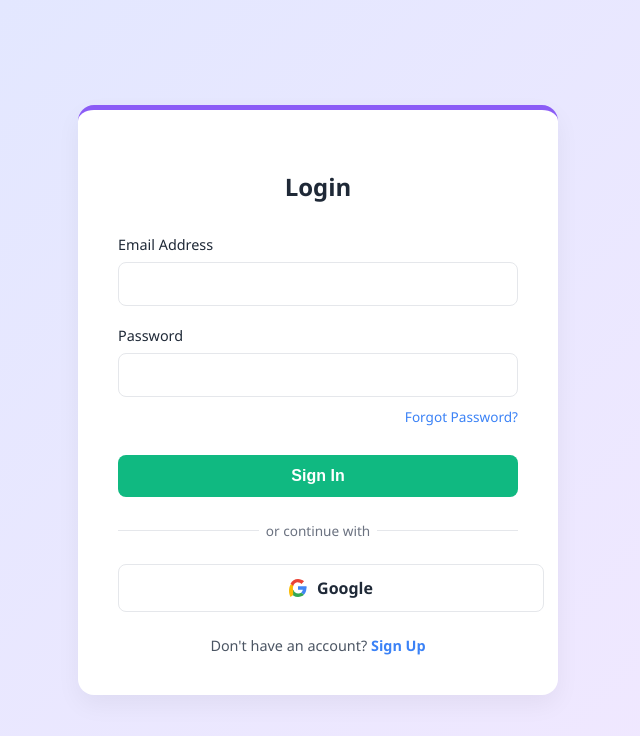
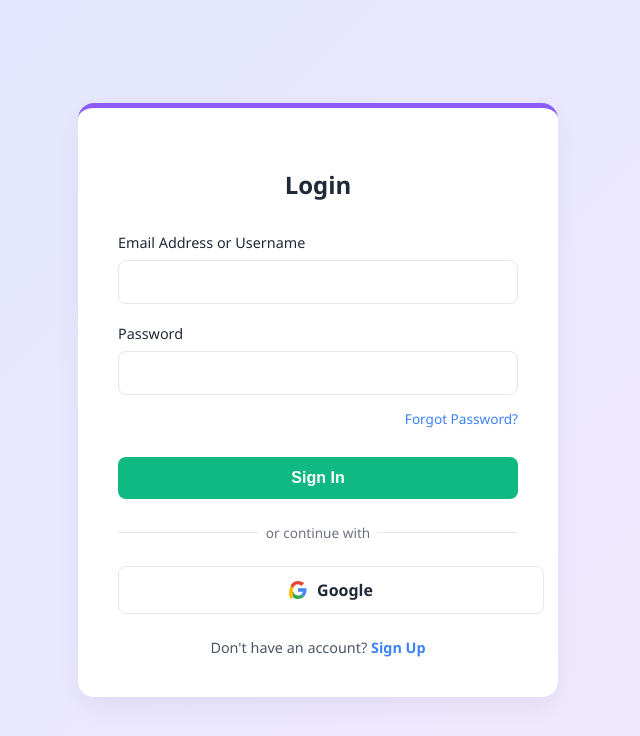
Before and after one commit to kanishka-tiwari/Universal-Login, a Flask app: page / in a window 1280 px wide. Shown: the top 736 px of the page, without its empty margins (322-962 px from the left). Run offline with Flask 3, Linux system fonts and the light colour scheme.

Commit message:
add custom username or email option during authentication login workflow processing

```diff
--- a/app.py
+++ b/app.py
@@ -5,17 +5,16 @@ import requests
 app = Flask(__name__)
 app.secret_key = os.urandom(24)
 
-# Google OAuth Configuration
 GOOGLE_CLIENT_ID = os.environ.get('GOOGLE_CLIENT_ID')
 GOOGLE_CLIENT_SECRET = os.environ.get('GOOGLE_CLIENT_SECRET')
 GOOGLE_DISCOVERY_URL = "https://accounts.google.com/.well-known/openid-configuration"
 
-# Mock database tracking credentials and active device session tokens
-USER_DB = {}          # format: {email: password}
-ACTIVE_SESSIONS = {}  # format: {email: session_id}
+# Updated database mapping formats
+USERS = {}         # Stores registration metadata profiles: {username: {"email": email, "password": password}}
+EMAIL_MAP = {}     # Relates registration emails directly back to usernames: {email: username}
+ACTIVE_SESSIONS = {}
 
 def validate_password(password):
-    """Enforces standard registration criteria: 8+ chars, 1 number, 1 uppercase."""
     if len(password) < 8:
         return "Password must be at least 8 characters long."
     if not any(char.isdigit() for char in password):
@@ -33,44 +32,60 @@ def index():
 @app.route('/auth', methods=['POST'])
 def auth():
     action = request.args.get('action', 'login')
-    email = request.form.get('email').strip().lower()
-    password = request.form.get('password')
 
     if action == 'signup':
-        if email in USER_DB:
-            return "<h1>Account already exists! Go back and login.</h1>", 400
+        username = request.form.get('identifier').strip().lower()
+        email = request.form.get('email').strip().lower()
+        password = request.form.get('password')
 
-        # password validation gate check
+        if username in USERS:
+            return "<h1>Username already taken! Go back and try another.</h1>", 400
+        if email in EMAIL_MAP:
+            return "<h1>Email already registered! Go back and login.</h1>", 400
+
         password_error = validate_password(password)
         if password_error:
             return f"<h1>Registration Failed</h1><p>{password_error}</p><a href='/'>Go Back</a>", 400
 
-        USER_DB[email] = password
+        # Write registration configuration profiles across maps
+        USERS[username] = {"email": email, "password": password}
+        EMAIL_MAP[email] = username
 
-        # create user session variables
-        session['user'] = email
+        session['user'] = username
         current_session_token = os.urandom(16).hex()
         session['session_token'] = current_session_token
-        ACTIVE_SESSIONS[email] = current_session_token
+        ACTIVE_SESSIONS[username] = current_session_token
         return redirect(url_for('dashboard'))
 
     elif action == 'login':
-        if email in USER_DB and USER_DB[email] == password:
-            # multi-device session manager validation logic override
-            current_session_token = os.urandom(16).hex()
-            session['user'] = email
-            session['session_token'] = current_session_token
-            ACTIVE_SESSIONS[email] = current_session_token
-            return redirect(url_for('dashboard'))
-        else:
-            return "<h1>Invalid email or password!</h1>", 401
+        identifier = request.form.get('identifier').strip().lower()
+        password = request.form.get('password')
+
+        # Derive target user account record context
+        target_username = None
+        if identifier in USERS:
+            target_username = identifier
+        elif identifier in EMAIL_MAP:
+            target_username = EMAIL_MAP[identifier]
+
+        if not target_username:
+            return jsonify({"error": "This email or username is not registered. Sign Up to make a new account."}), 404
+
+        if USERS[target_username]["password"] != password:
+            return jsonify({"error": "Invalid password."}), 401
+
+        current_session_token = os.urandom(16).hex()
+        session['user'] = target_username
+        session['session_token'] = current_session_token
+        ACTIVE_SESSIONS[target_username] = current_session_token
+        return redirect(url_for('dashboard'))
 
     return redirect(url_for('index'))
 
 @app.route('/forgot-password', methods=['POST'])
 def forgot_password():
     email = request.form.get('email').strip().lower()
-    if email in USER_DB:
+    if email in EMAIL_MAP:
         return jsonify({"message": f"Success! A verification reset sequence has been initiated for {email}."}), 200
     return jsonify({"error": "This email address is not registered in our system."}), 404
 
@@ -101,29 +116,32 @@ def callback():
     }
     token_response = requests.post(token_endpoint, data=token_data).json()
 
-    # Mock account creation or mapping logic step for social logins
     email = token_response.get("email", "google_user@example.com")
+    username = email.split('@')[0]
+
+    if username not in USERS:
+        USERS[username] = {"email": email, "password": None}
+        EMAIL_MAP[email] = username
+
     current_session_token = os.urandom(16).hex()
-    session['user'] = email
+    session['user'] = username
     session['session_token'] = current_session_token
-    ACTIVE_SESSIONS[email] = current_session_token
+    ACTIVE_SESSIONS[username] = current_session_token
     return redirect(url_for('dashboard'))
 
 @app.route('/dashboard')
 def dashboard():
-    # Route Protection Check: Block direct URL hits if unauthenticated
     if 'user' not in session:
         return redirect(url_for('index'))
 
-    # Active concurrent device confirmation session token verification check
     user = session['user']
     if ACTIVE_SESSIONS.get(user) != session.get('session_token'):
         session.clear()
         return "<h1>Session expired. Logged in from another device.</h1><a href='/'>Login Again</a>", 401
 
-    return """
+    return f"""
     <div style="display: flex; flex-direction: column; justify-content: center; align-items: center; height: 100vh; font-family: 'Segoe UI', sans-serif; background: linear-gradient(135deg, #E0E7FF 0%, #F3E8FF 100%); margin: 0;">
-        <h1 style="font-size: 2.5rem; color: #1F2937; text-align: center; padding: 0 20px;">Welcome to your Application!<br><span style="color: #10B981;">Authentication Successful.</span></h1>
+        <h1 style="font-size: 2.5rem; color: #1F2937; text-align: center; padding: 0 20px;">Welcome, {user}!<br><span style="color: #10B981;">Authentication Successful.</span></h1>
         <a href="/logout" style="margin-top: 20px; padding: 10px 20px; background-color: #F43F5E; color: white; text-decoration: none; font-weight: bold; border-radius: 8px; box-shadow: 0 4px 10px rgba(0,0,0,0.1);">Logout</a>
     </div>
     """
--- a/templates/index.html
+++ b/templates/index.html
@@ -70,9 +70,17 @@
             border-color: var(--primary-blue);
         }
 
+        .error-text {
+            color: var(--coral);
+            font-size: 0.8rem;
+            margin-top: 0.35rem;
+            display: none;
+            font-weight: 500;
+        }
+
         .forgot-link-container {
             text-align: right;
-            margin-top: -0.75rem;
+            margin-top: -0.5rem;
             margin-bottom: 1.25rem;
         }
 
@@ -160,7 +168,6 @@
             font-weight: 600;
         }
 
-        /* Modal Styles */
         .modal {
             display: none;
             position: fixed;
@@ -216,12 +223,21 @@
 
     <form id="auth-form" action="/auth?action=login" method="POST">
         <div class="form-group">
+            <label id="identifier-label" for="identifier">Email Address or Username</label>
+            <input type="text" id="identifier" name="identifier" required>
+            <div id="identifier-error" class="error-text"></div>
+        </div>
+
+        <div class="form-group" id="signup-email-group" style="display: none;">
             <label for="email">Email Address</label>
-            <input type="email" id="email" name="email" required>
+            <input type="email" id="email" name="email">
+            <div id="signup-email-error" class="error-text"></div>
         </div>
+
         <div class="form-group">
             <label for="password">Password</label>
             <input type="password" id="password" name="password" minlength="8" required>
+            <div id="password-error" class="error-text"></div>
         </div>
 
         <div class="forgot-link-container" id="forgot-container">
@@ -271,24 +287,39 @@
         const form = document.getElementById('auth-form');
         const forgotContainer = document.getElementById('forgot-container');
 
+        const identifierLabel = document.getElementById('identifier-label');
+        const signupEmailGroup = document.getElementById('signup-email-group');
+        const emailInput = document.getElementById('email');
+
+        document.getElementById('identifier-error').style.display = 'none';
+        document.getElementById('signup-email-error').style.display = 'none';
+        document.getElementById('password-error').style.display = 'none';
+
         if (isLogin) {
             formTitle.innerText = "Login";
             submitBtn.innerText = "Sign In";
             submitBtn.style.background = "var(--primary-green)";
             toggleContainer.innerHTML = `Don't have an account? <a href="#" onclick="toggleForm(event)">Sign Up</a>`;
             form.action = "/auth?action=login";
-            forgotContainer.style.display = "block"; // Show forgot password link
+            forgotContainer.style.display = "block";
+
+            identifierLabel.innerText = "Email Address or Username";
+            signupEmailGroup.style.display = "none";
+            emailInput.removeAttribute('required');
         } else {
             formTitle.innerText = "Sign Up";
             submitBtn.innerText = "Create Account";
             submitBtn.style.background = "var(--primary-blue)";
             toggleContainer.innerHTML = `Already have an account? <a href="#" onclick="toggleForm(event)">Login</a>`;
             form.action = "/auth?action=signup";
-            forgotContainer.style.display = "none"; // Hide forgot password link
+            forgotContainer.style.display = "none";
+
+            identifierLabel.innerText = "Custom Username";
+            signupEmailGroup.style.display = "block";
+            emailInput.setAttribute('required', 'true');
         }
     }
 
-    // Modal Display Logic
     function openModal(e) {
         e.preventDefault();
         document.getElementById('forgot-modal').style.display = 'flex';
@@ -299,7 +330,6 @@
         document.getElementById('forgot-form').reset();
     }
 
-    // Close modal if user clicks outside the inner card box
     window.onclick = function(event) {
         const modal = document.getElementById('forgot-modal');
         if (event.target == modal) {
@@ -307,7 +337,45 @@
         }
     }
 
-    // Submit processing logic via asynchronous backend call
+    document.getElementById('auth-form').addEventListener('submit', async (e) => {
+        const form = e.target;
+        const currentAction = new URLSearchParams(form.action.split('?')[1]).get('action');
+
+        if (currentAction === 'login') {
+            e.preventDefault();
+
+            const identErr = document.getElementById('identifier-error');
+            const passErr = document.getElementById('password-error');
+            identErr.style.display = 'none';
+            passErr.style.display = 'none';
+
+            const formData = new URLSearchParams(new FormData(form));
+
+            try {
+                const response = await fetch(form.action, {
+                    method: 'POST',
+                    headers: { 'Content-Type': 'application/x-www-form-urlencoded' },
+                    body: formData
+                });
+
+                if (response.ok) {
+                    window.location.href = response.url;
+                } else {
+                    const result = await response.json();
+                    if (response.status === 404) {
+                        identErr.innerText = result.error;
+                        identErr.style.display = 'block';
+                    } else if (response.status === 401) {
+                        passErr.innerText = result.error;
+                        passErr.style.display = 'block';
+                    }
+                }
+            } catch (err) {
+                console.error(err);
+            }
+        }
+    });
+
     document.getElementById('forgot-form').addEventListener('submit', async (e) => {
         e.preventDefault();
         const email = document.getElementById('forgot-email').value;
@@ -315,19 +383,17 @@
         try {
             const response = await fetch('/forgot-password', {
                 method: 'POST',
-                headers: {
-                    'Content-Type': 'application/x-www-form-urlencoded',
-                },
+                headers: { 'Content-Type': 'application/x-www-form-urlencoded' },
                 body: `email=${encodeURIComponent(email)}`
             });
 
             const result = await response.json();
 
             if (response.ok) {
-                alert(result.message); // Successful match notification window
+                alert(result.message);
                 closeModal();
             } else {
-                alert(result.error); // Error message handling box windows alert
+                alert(result.error);
             }
         } catch (error) {
             alert("Something went wrong. Please try again later.");
```
